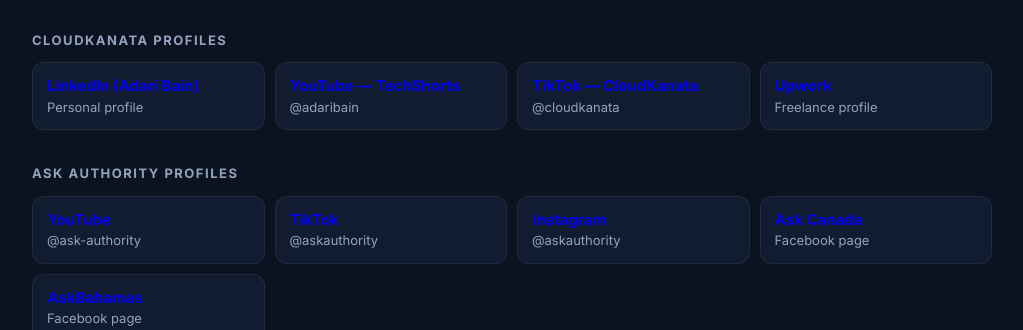
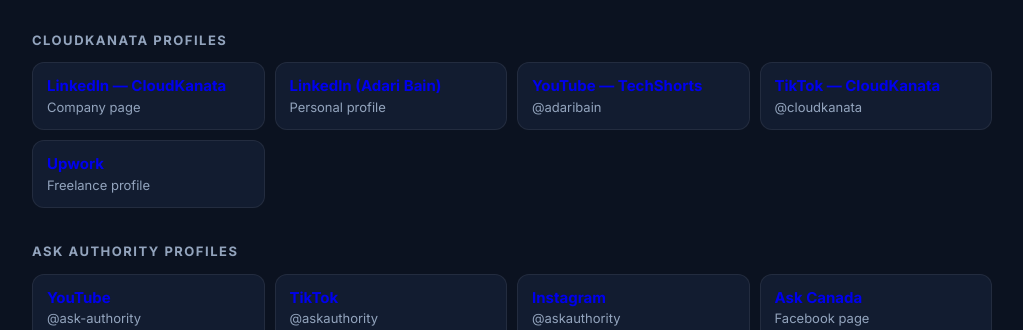
Before and after one commit to planb438/planb438.github.io, a plain HTML site: page index.html in a window 1280 px wide. Shown: the part 799-1129 px from the top of the page, without its empty margins (128-1151 px from the left). Drawn offline with Linux system fonts and the light colour scheme.

Commit message:
Add CloudKanata LinkedIn company page
Co-Authored-By: Claude Opus 5.5 <noreply@anthropic.com>
Claude-Session: https://claude.ai/code/session_01SxmAuDYv75Y2h9ncENDzAi

```diff
--- a/index.html
+++ b/index.html
@@ -14,7 +14,7 @@ h2{font-size:13px;letter-spacing:1.5px;text-transform:uppercase;color:#93a4bd;ma
 <div class="act"><a class="btn p" href="https://planb438.github.io/cloudkanata-site/" target="_blank" rel="noopener">Open site</a><a class="btn" href="https://github.com/planb438/cloudkanata-site" target="_blank" rel="noopener">Edit (repo)</a></div></div><div class="site" style="--a:#FF4D63;--b:#0F2D55"><img src="https://planb438.github.io/askauthority/assets/logo.png" alt="Ask Authority logo"><div class="meta"><h3>Ask Authority</h3><p>Your #1 Q&amp;A Hub 🌍</p><code>planb438.github.io/askauthority/</code></div>
 <div class="act"><a class="btn p" href="https://planb438.github.io/askauthority/" target="_blank" rel="noopener">Open site</a><a class="btn" href="https://github.com/planb438/askauthority" target="_blank" rel="noopener">Edit (repo)</a></div></div><div class="site" style="--a:#F2B705;--b:#123F4C"><img src="https://planb438.github.io/acb-landscaping/assets/logo.png" alt="ACB Landscaping logo"><div class="meta"><h3>ACB Landscaping</h3><p>Heavy Equipment &amp; Snow Removal</p><code>planb438.github.io/acb-landscaping/</code></div>
 <div class="act"><a class="btn p" href="https://planb438.github.io/acb-landscaping/" target="_blank" rel="noopener">Open site</a><a class="btn" href="https://github.com/planb438/acb-landscaping" target="_blank" rel="noopener">Edit (repo)</a></div></div>
-<section><h2>CloudKanata profiles</h2><div class="links"><a href="https://www.linkedin.com/in/adaribain" target="_blank" rel="noopener"><b>LinkedIn (Adari Bain)</b><span>Personal profile</span></a><a href="https://www.youtube.com/@adaribain" target="_blank" rel="noopener"><b>YouTube — TechShorts</b><span>@adaribain</span></a><a href="https://www.tiktok.com/@cloudkanata" target="_blank" rel="noopener"><b>TikTok — CloudKanata</b><span>@cloudkanata</span></a><a href="https://www.upwork.com/" target="_blank" rel="noopener"><b>Upwork</b><span>Freelance profile</span></a></div></section>
+<section><h2>CloudKanata profiles</h2><div class="links"><a href="https://www.linkedin.com/company/cloud-kanata/" target="_blank" rel="noopener"><b>LinkedIn — CloudKanata</b><span>Company page</span></a><a href="https://www.linkedin.com/in/adaribain" target="_blank" rel="noopener"><b>LinkedIn (Adari Bain)</b><span>Personal profile</span></a><a href="https://www.youtube.com/@adaribain" target="_blank" rel="noopener"><b>YouTube — TechShorts</b><span>@adaribain</span></a><a href="https://www.tiktok.com/@cloudkanata" target="_blank" rel="noopener"><b>TikTok — CloudKanata</b><span>@cloudkanata</span></a><a href="https://www.upwork.com/" target="_blank" rel="noopener"><b>Upwork</b><span>Freelance profile</span></a></div></section>
 <section><h2>Ask Authority profiles</h2><div class="links"><a href="https://www.youtube.com/@ask-authority" target="_blank" rel="noopener"><b>YouTube</b><span>@ask-authority</span></a><a href="https://www.tiktok.com/@askauthority" target="_blank" rel="noopener"><b>TikTok</b><span>@askauthority</span></a><a href="https://www.instagram.com/askauthority" target="_blank" rel="noopener"><b>Instagram</b><span>@askauthority</span></a><a href="https://www.facebook.com/103284489285494" target="_blank" rel="noopener"><b>Ask Canada</b><span>Facebook page</span></a><a href="https://www.facebook.com/138098440396944" target="_blank" rel="noopener"><b>AskBahamas</b><span>Facebook page</span></a></div></section>
 <section><h2>ACB Landscaping profiles</h2><div class="links"><a href="https://business.google.com/" target="_blank" rel="noopener"><b>Google Business Profile</b><span>Manage listing</span></a><a href="https://www.facebook.com/111721785368302" target="_blank" rel="noopener"><b>Facebook</b><span>ACB page</span></a><a href="tel:+14163198599" target="_blank" rel="noopener"><b>Call / text</b><span>416-319-8599</span></a></div></section>
 <section><h2>Code &amp; portfolio</h2><div class="links"><a href="https://github.com/planb438" target="_blank" rel="noopener"><b>GitHub</b><span>planb438</span></a><a href="https://github.com/planb438?tab=repositories" target="_blank" rel="noopener"><b>All repositories</b><span>Code, labs, sites</span></a><a href="https://github.com/planb438?tab=repositories&q=security" target="_blank" rel="noopener"><b>Kubernetes security labs</b><span>Portfolio build</span></a></div></section>
```
